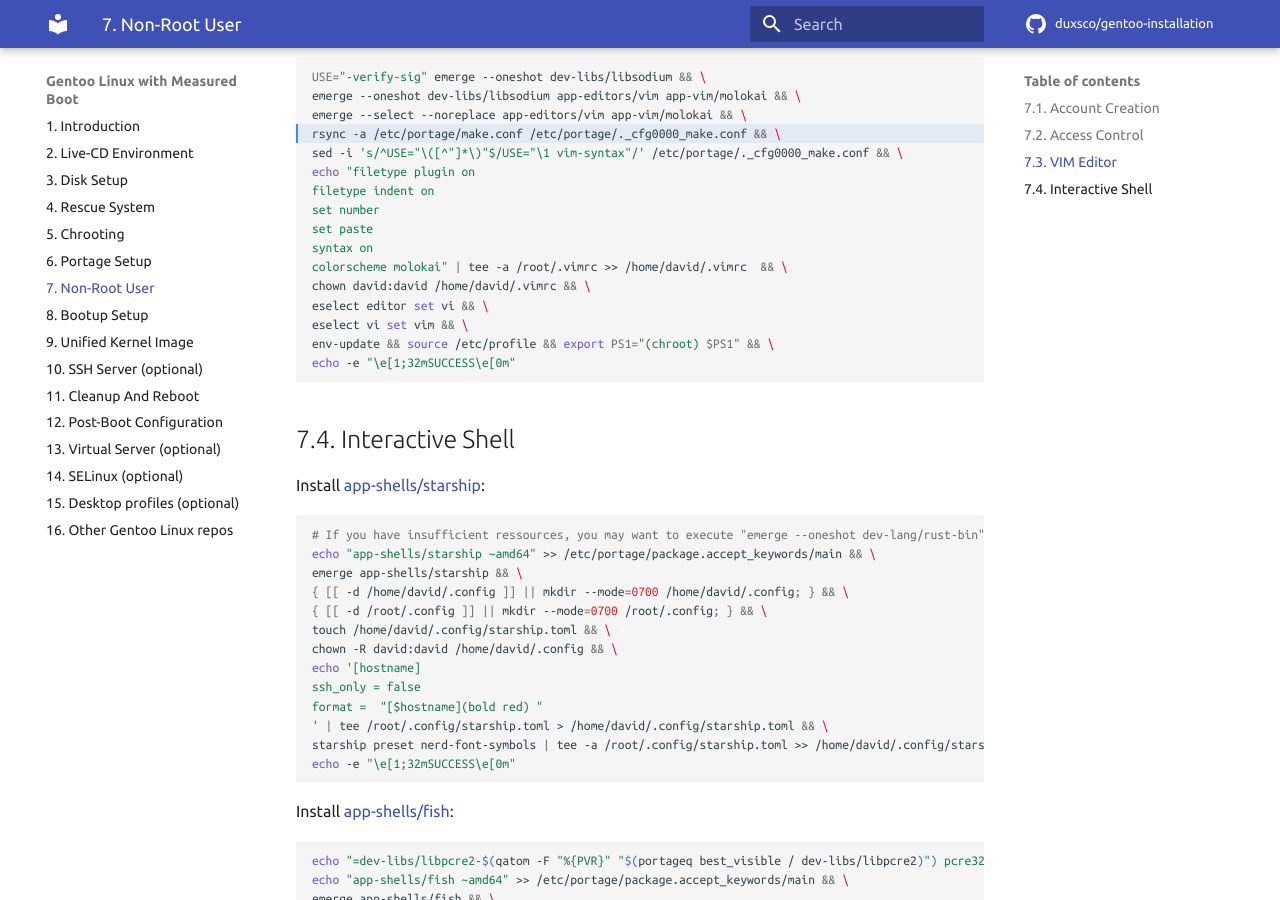
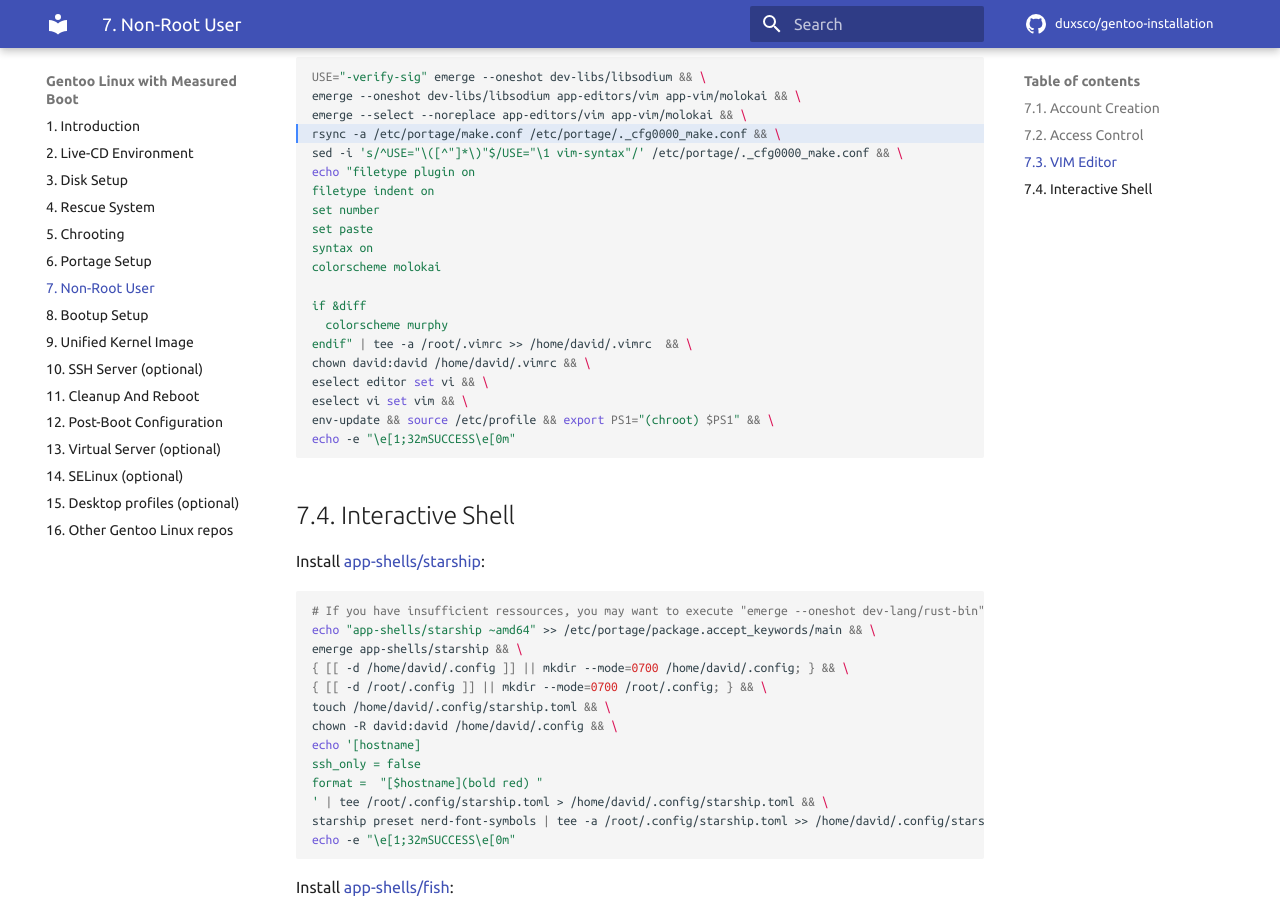
Before and after one commit to duxsco/gentoo-installation, an MkDocs documentation site: the page built from docs/non-root_user.md, in a window 1280 px wide and 900 px high, scrolled down 1001 px. Built offline with MkDocs 1.6.1 and Material for MkDocs 9.7.7, drawn with Linux system fonts in a browser that asks for light colours; comment, search, counter and statistics services are not loaded.

Commit message:
Set colorscheme for vimdiff

```diff
--- a/docs/non-root_user.md
+++ b/docs/non-root_user.md
@@ -53,7 +53,11 @@ filetype indent on
 set number
 set paste
 syntax on
-colorscheme molokai" | tee -a /root/.vimrc >> /home/david/.vimrc  && \
+colorscheme molokai
+
+if &diff
+  colorscheme murphy
+endif" | tee -a /root/.vimrc >> /home/david/.vimrc  && \
 chown david:david /home/david/.vimrc && \
 eselect editor set vi && \
 eselect vi set vim && \
```
